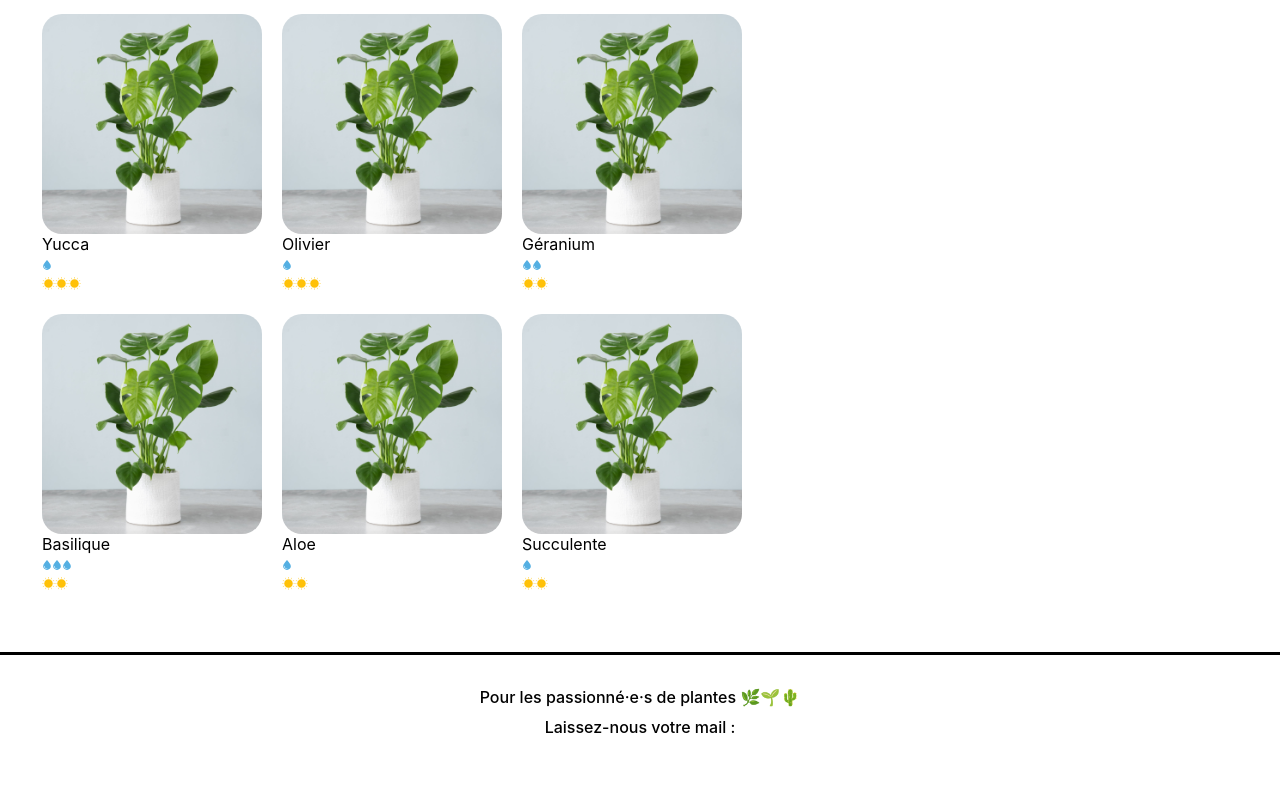
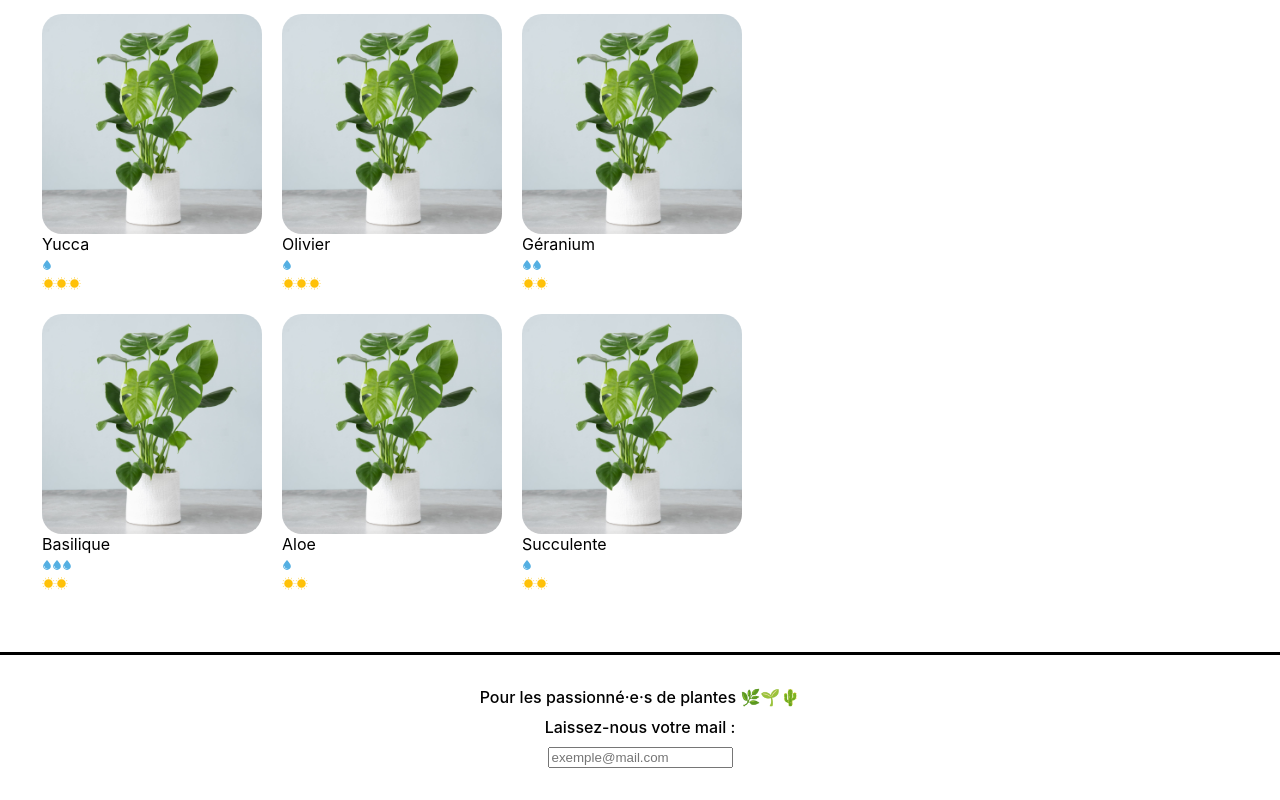
Before and after one commit to Moustito/La-maison-jungle, a React (Create React App) app: page / in a window 1280 px wide. Shown: the part 569-1369 px from the top of the page. Before the commit the page ends 1348 px from the top, so only its background shows below. Built offline with nearby package versions, Linux system fonts and the light colour scheme.

Commit message:
add mail verification

```diff
--- a/src/Components/Footer.jsx
+++ b/src/Components/Footer.jsx
@@ -3,6 +3,13 @@ import '../styles/Footer.css'
 
 function Footer() {
 	const [inputValue, setInputValue] = useState('')
+
+	function checkValue(value) {
+		console.log(value);
+		if (!inputValue.includes('@')) {
+			alert("Attention, il n'y a pas d'@, ceci n'est pas une adresse valide.");
+		}
+	}
 
 	return (
 		<footer className='lmj-footer'>
@@ -10,6 +17,13 @@ function Footer() {
 				Pour les passionné·e·s de plantes 🌿🌱🌵
 			</div>
 			<div className='lmj-footer-elem'>Laissez-nous votre mail :</div>
+			<input
+				type="mail"
+				placeholder='exemple@mail.com'
+                value={inputValue}
+                onChange={(e) => setInputValue(e.target.value)}
+				onBlur={(event) => checkValue(event.target.value)}
+            />
 		</footer>
 	)
 }
```
